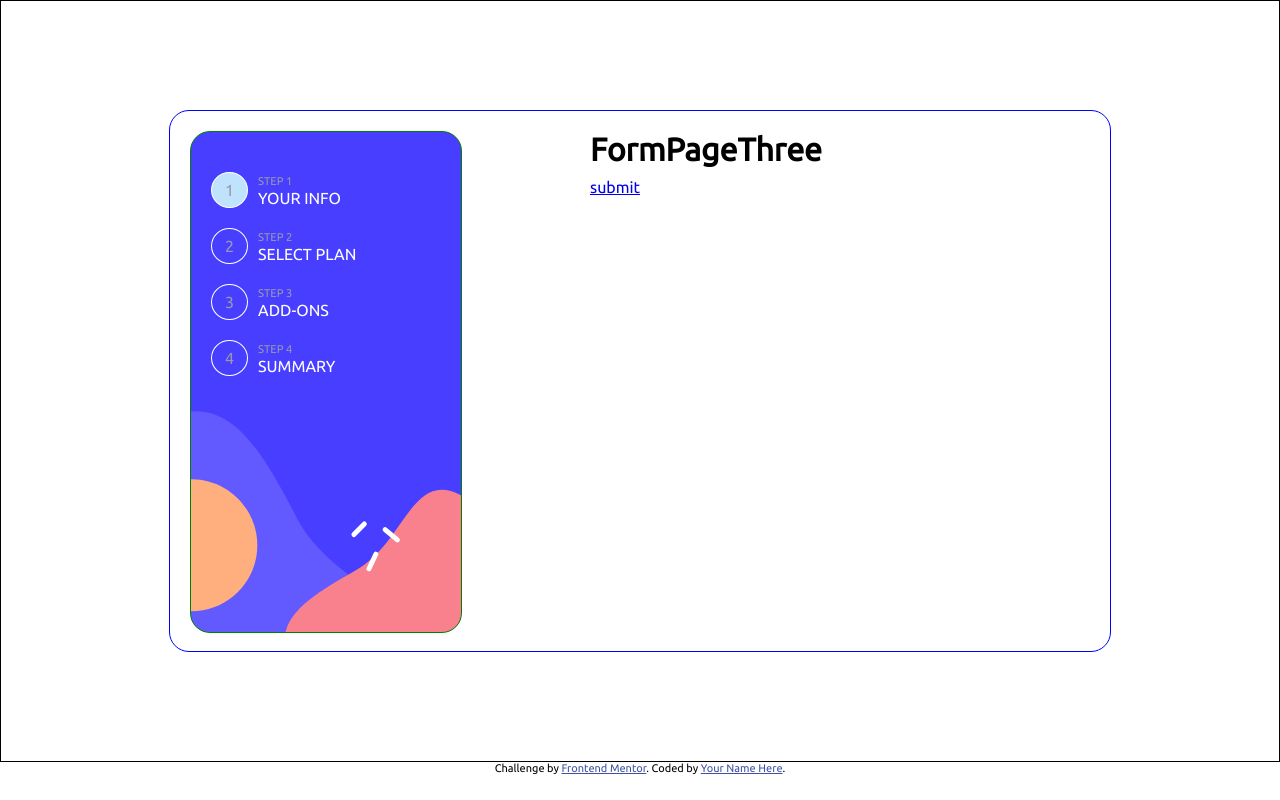
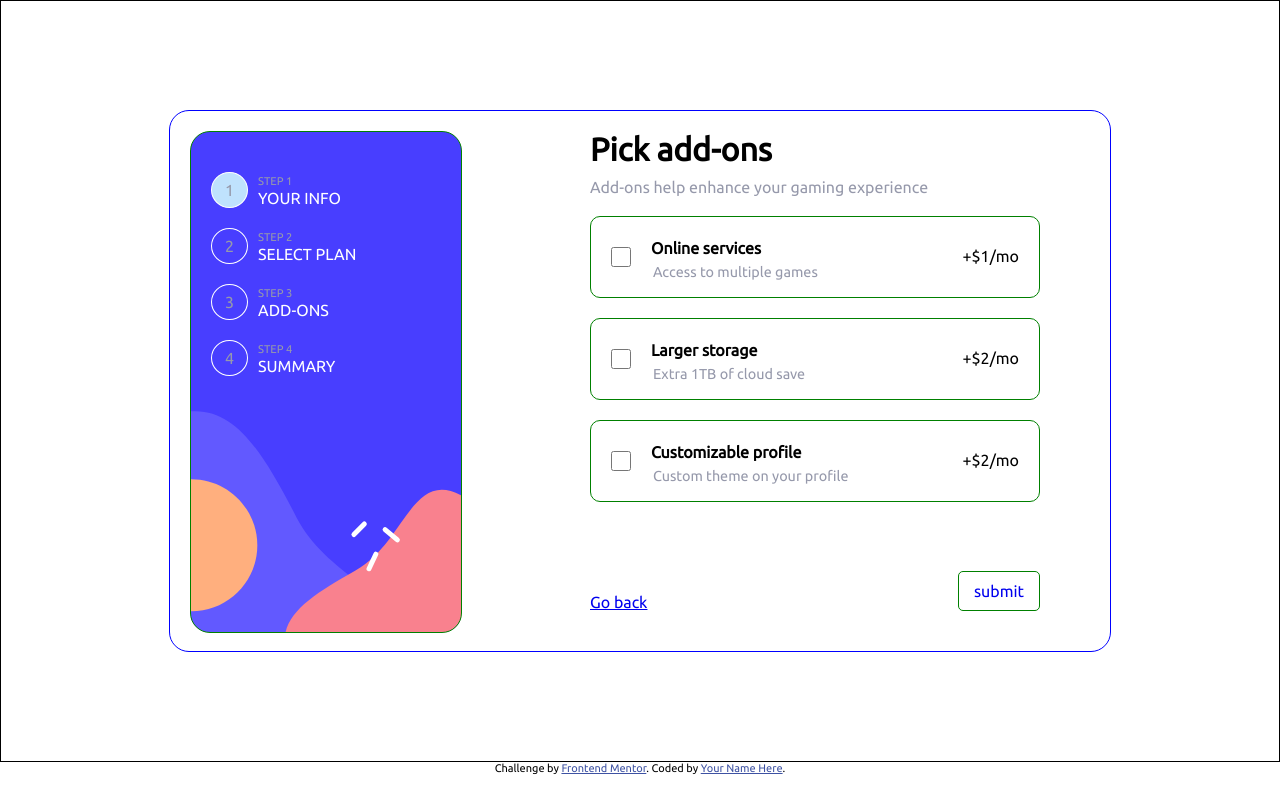
Before and after one commit to McGatsby99/multi-step-form, a React (Create React App) app: page /pageThree in a window 1280 px wide. Built offline with nearby package versions, Linux system fonts and the light colour scheme.

Commit message:
page three structure done

```diff
--- a/src/App.css
+++ b/src/App.css
@@ -288,10 +288,42 @@ input:checked + .slider:before {
   background-color: white;
 }
 
-/* .arcade{
-  margin-right: 10px;
+/* page three */
+
+.add-ons{
+  border: var(--border-green);
+  /* min-width: 300px; */
+  margin-bottom: 20px;
+  height: 80px;
+  position: relative;
+  border-radius: 10px;
 }
 
-.advanced{
-  margin-right: 10px;
-} */
+.checkbox{
+  height: 20px;
+  width: 20px;
+  display: inline-block;
+  margin: 30px 20px;
+  border: var(--border-orange);
+}
+
+.add-ons label{
+  /* border: var(--border-blue); */
+  position: absolute;
+  bottom: 40px;
+  font-weight: 700;
+}
+
+.add-ons p{
+  position: absolute;
+  bottom: 17px;
+  left: 62px;
+  font-size: 0.9rem;
+}
+
+.add-ons span{
+  position: relative;
+  right: 20px;
+  top: 30px;
+  float: right;
+}
--- a/src/App.js
+++ b/src/App.js
@@ -9,6 +9,8 @@ import MainLayout from './MainLayout';
 import FormPageOne from './pages/FormPageOne';
 import FormPageTwo from './pages/FormPageTwo';
 import FormPageThree from './pages/FormPageThree';
+import Summary from './pages/Summary';
+import ThankYou from './pages/ThankYou';
 
 
 const router = createBrowserRouter(createRoutesFromElements(
@@ -16,7 +18,8 @@ const router = createBrowserRouter(createRoutesFromElements(
          <Route index element={<FormPageOne />}/>
          <Route path='/pageTwo' element={<FormPageTwo />} />
          <Route path='/pageThree' element={<FormPageThree />} />
-         {/*<Route />  errors */}
+         <Route path='/pageFour' element={<Summary/>}/>
+         <Route path='/pageFive' element={<ThankYou/>} />
        </Route>
 ))
 
--- a/src/pages/FormPageThree.js
+++ b/src/pages/FormPageThree.js
@@ -1,5 +1,5 @@
 
-import { Link, useOutletContext  } from "react-router-dom"
+import { Form, NavLink, useOutletContext  } from "react-router-dom"
 
 
 const FormPageThree = () => {
@@ -8,8 +8,36 @@ const FormPageThree = () => {
 
   return (
     <div className='pages pageThree' >
-        <h1>FormPageThree</h1>
-        <Link to='/' onClick={() => setActivePage('1')}>submit</Link>
+        <h1>Pick add-ons</h1>
+        <p>Add-ons help enhance your gaming experience</p>
+        <Form className="form pageThreeForm">
+
+          <div className="add-ons" >
+            <input className="checkbox service" type="checkbox" id="service" name="service"/>
+            <label htmlFor="services">
+              Online services
+            </label>
+            <p>Access to multiple games</p>
+            <span>+$1/mo</span>
+          </div>
+
+          <div className="add-ons">
+            <input className="checkbox storage" type="checkbox" id="storage" name="storage"/>
+            <label htmlFor="storage">Larger storage</label>
+            <p>Extra 1TB of cloud save</p>
+            <span>+$2/mo</span>
+          </div>
+
+          <div className="add-ons">
+            <input className="checkbox profile" type="checkbox" id="profile" name="profile"/>
+            <label htmlFor="profile">Customizable profile</label>
+            <p>Custom theme on your profile</p>
+            <span>+$2/mo</span>
+          </div>
+
+        </Form>
+        <NavLink className='go-back' to='/pageTwo' onClick={() => setActivePage('2')}>Go back</NavLink>
+        <NavLink className='submit' to='/pageFour' onClick={() => setActivePage('4')}>submit</NavLink>
     </div>
   )
 }
--- /dev/null
+++ b/src/pages/Summary.js
@@ -0,0 +1,25 @@
+import { Form, NavLink, useOutletContext  } from "react-router-dom"
+
+const Summary = () => {
+
+    const [ setActivePage ] = useOutletContext();
+
+  return (
+    <div className='pages pageFour'>
+        <h1>Finishing up</h1>
+        <p>Double-check everything looks OK before confirming</p>
+        <Form className="form pageFourSummary">
+          <div className="summary-container">
+            <div className="plan-summary">plan</div>
+            <hr/>
+            <div className="extras-summary">add-ons</div>
+          </div>
+          <div className="total">total</div>
+        </Form>
+        <NavLink className='go-back' to='/pageThree' onClick={() => setActivePage('3')}>Go back</NavLink>
+        <NavLink className='submit' to='/' onClick={() => setActivePage('4')}>submit</NavLink>
+    </div>
+  )
+}
+
+export default Summary
--- /dev/null
+++ b/src/pages/ThankYou.js
@@ -0,0 +1,10 @@
+
+const ThankYou = () => {
+  return (
+    <div>
+        <h1>ThankYou</h1>
+    </div>
+  )
+}
+
+export default ThankYou
```
